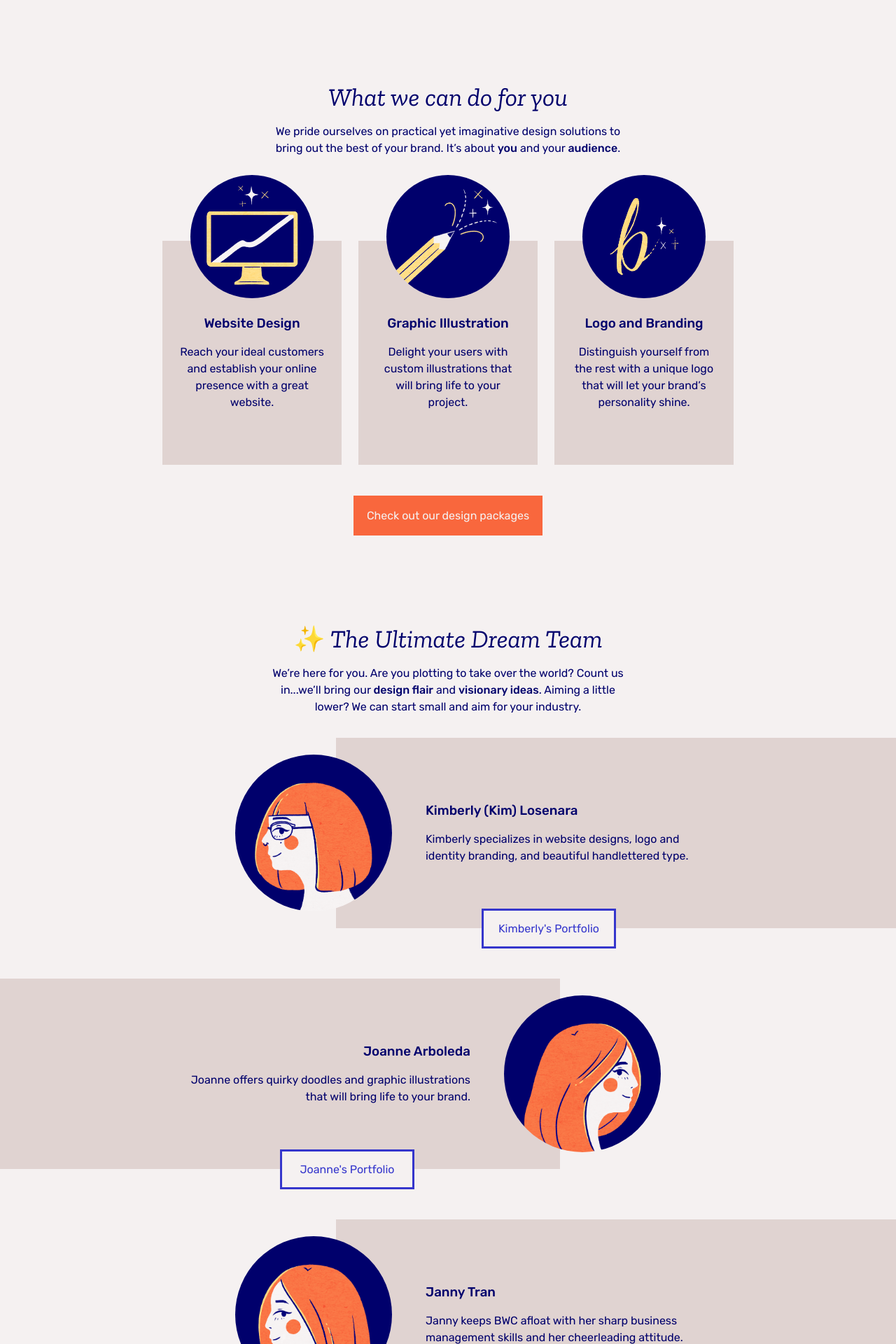
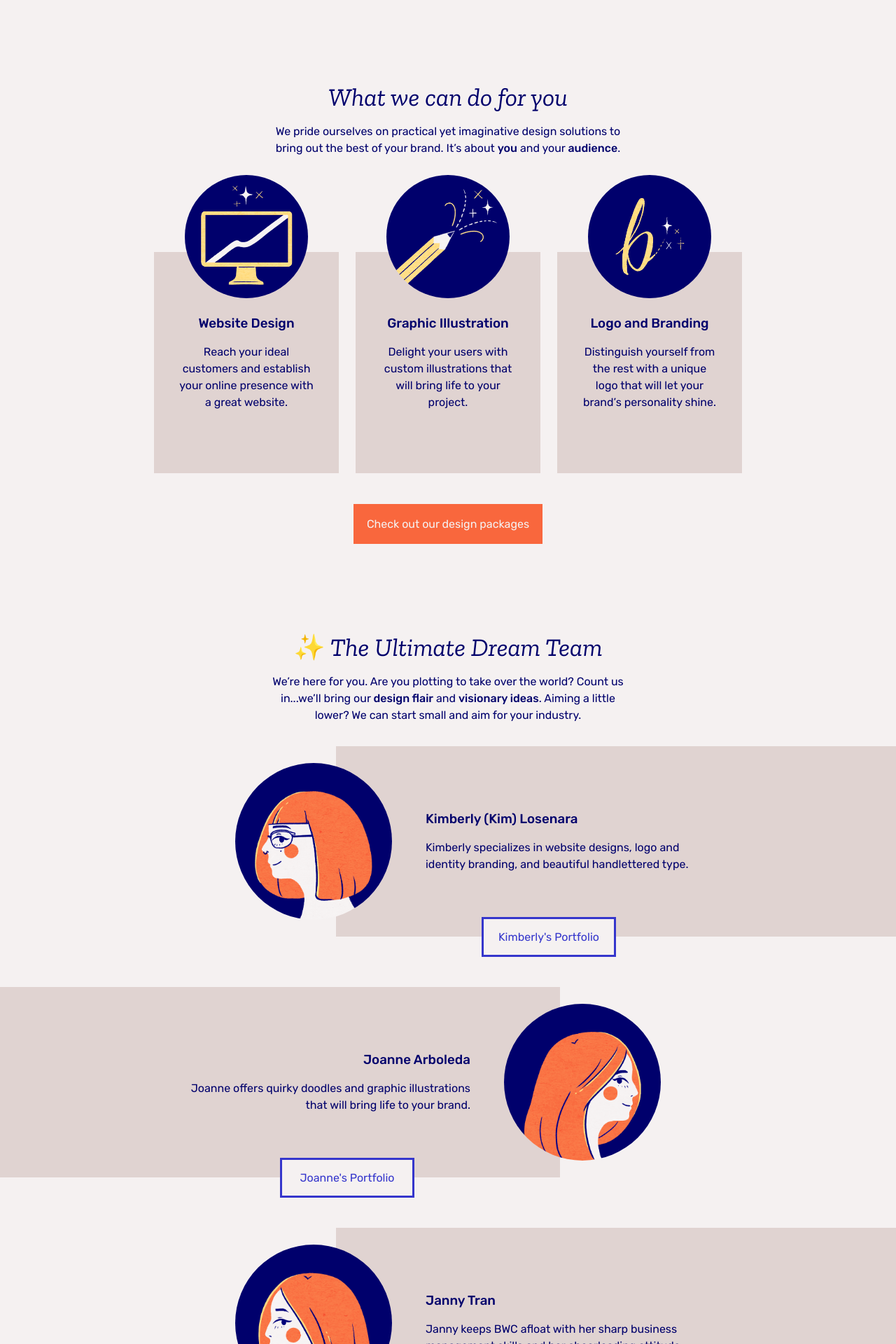
Before and after one commit to bewildercreative/bewildercreative.github.io, a Jekyll site: the page built from index.md, in a window 1280 px wide. Shown: the part 777-2697 px from the top of the page at 70% size. Built offline with Jekyll 4.4.1, drawn with Linux system fonts in a browser that asks for light colours.

Commit message:
added padding to services modules

```diff
--- a/_sass/partials/_small-module.scss
+++ b/_sass/partials/_small-module.scss
@@ -7,11 +7,13 @@
 $icon-size: 11rem;
 $module-height: 13rem;
 $module-width: 18%;
-$module-min-width: 13rem;
-$module-padding: 1.5rem;
+$module-min-width: 12rem;
+$module-padding: 2.25rem;
 $module-margin: 0.75rem;
-$module-margin-top: -($icon-size / 2);
-$module-padding-top: ($icon-size / 2);
+//$module-margin-top: -($icon-size / 2);
+//$module-padding-top: ($icon-size / 2);
+$module-margin-top: -($icon-size / 2) + 1;
+$module-padding-top: ($icon-size / 2) - 1;
 $module-text-padding-top: ($icon-size + 1);
 
 
```
